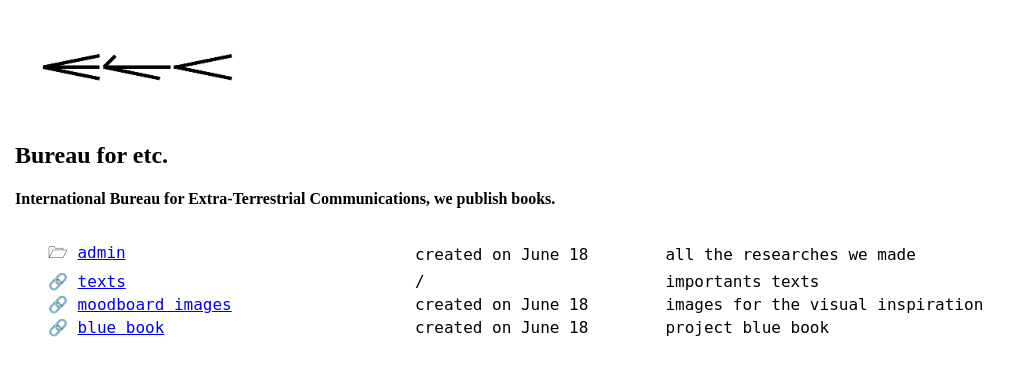
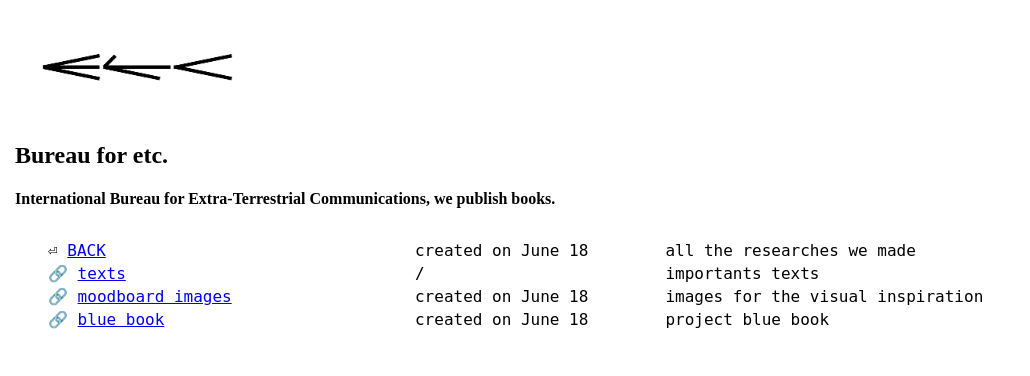
Before and after one commit to paubou/bureauforetc, a Jekyll site: the page built from pages/admin.html, in a window 1280 px wide. Shown: the top 376 px of the page, without its empty margins (0-1030 px from the left). Built offline with Jekyll 4.4.1, drawn with Linux system fonts in a browser that asks for light colours.

Commit message:
adding pages/admin
0.1.2 correctifs

```diff
--- a/pages/admin.html
+++ b/pages/admin.html
@@ -9,10 +9,25 @@ title: "home"
 </section>
 
 <table>
-    <tr><td>🗁 <a href="pages/admin.html">admin</a></td><td>created on June 18</td><td>all the researches we made</td></tr>
-<tr><td>🔗 <a href="https://www.are.na/joao-coutinho/a-book-for-little-aliens-articles">texts</td><td>/</td><td>importants texts</td></tr>
-<tr><td>🔗 <a href="https://www.are.na/joao-coutinho/a-book-for-little-aliens-images">moodboard images</a></td><td>created on June 18</td><td>images for the visual inspiration</td></tr>
-    <tr><td>🔗 <a href="https://en.wikipedia.org/wiki/Project_Blue_Book">blue book</a></td><td>created on June 18</td><td>project blue book</td></tr>
 
+<tr>
+    <td>⏎ <a href="{{ site.url }}/index.html">BACK</a></td>
+    <td>created on June 18</td>
+    <td>all the researches we made</td></tr>
+<tr>
+    <td>🔗 <a href="https://www.are.na/joao-coutinho/a-book-for-little-aliens-articles">texts</td>
+    <td>/</td>
+    <td>importants texts</td>
+</tr>
+<tr>
+    <td>🔗 <a href="https://www.are.na/joao-coutinho/a-book-for-little-aliens-images">moodboard images</a></td>
+    <td>created on June 18</td>
+    <td>images for the visual inspiration</td>
+</tr>
+<tr>
+    <td>🔗 <a href="https://en.wikipedia.org/wiki/Project_Blue_Book">blue book</a></td>
+    <td>created on June 18</td>
+    <td>project blue book</td>
+    </tr>
 
 </table>
```
